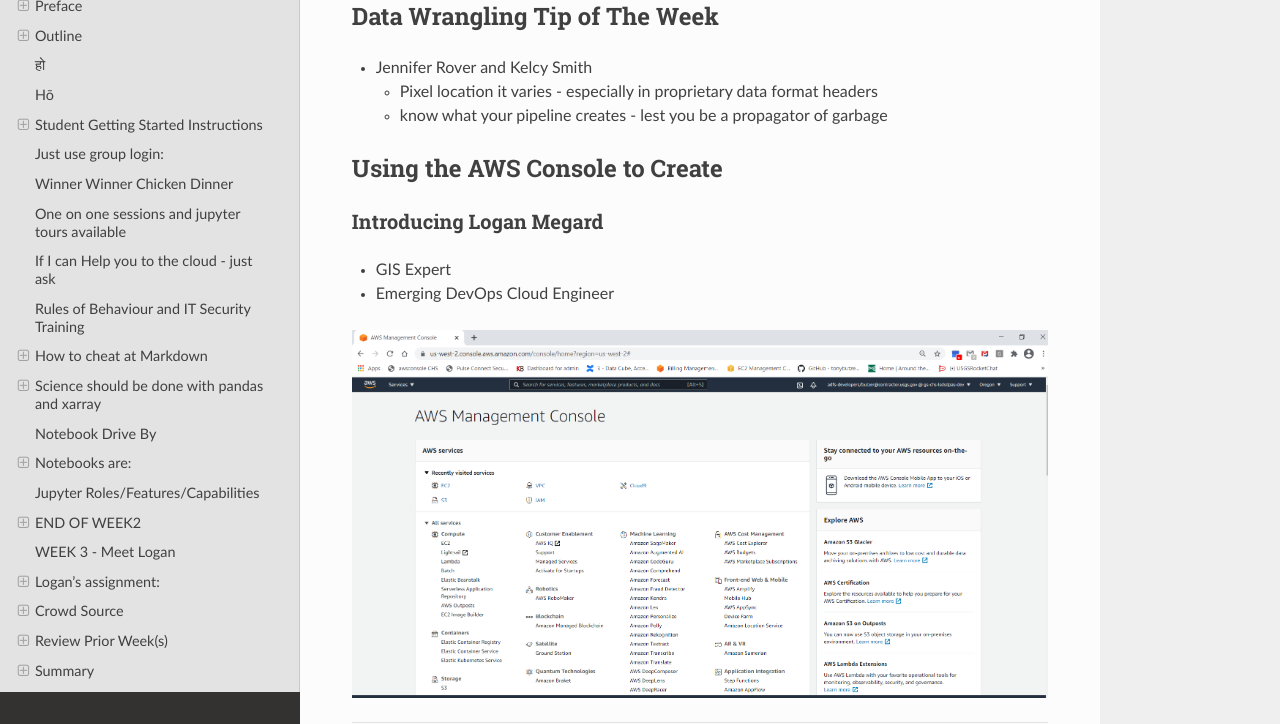
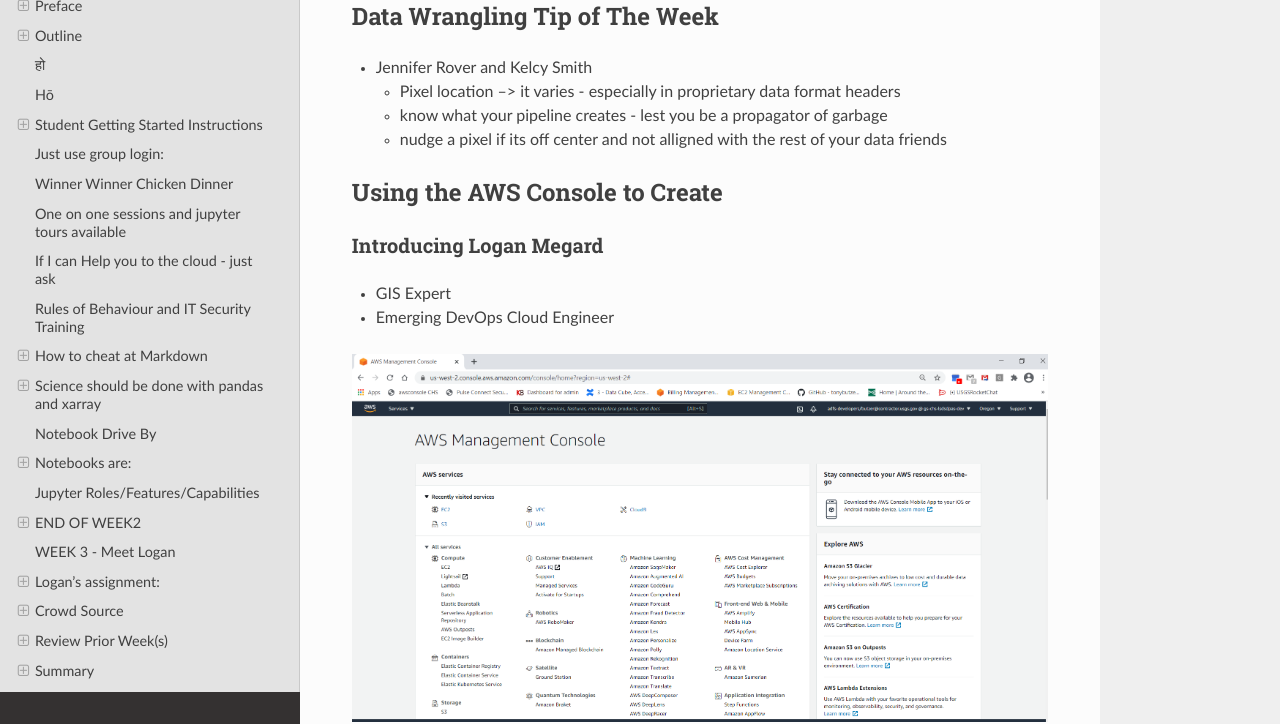
Before and after one commit to tonybutzer/harmony, a Sphinx documentation site: the page built from documentation/source/00weekbyweek.md, in a window 1280 px wide and 900 px high, scrolled down 20678 px, cut to the strip 176-900 px from the top of the window. Built offline with Sphinx 7.4.7 and the Read the Docs theme 2.0.0, drawn with Linux system fonts in a browser that asks for light colours; pages that are not in the unit, such as notebooks, are missing from menus.

Commit message:
automatic git update from Makefile

```diff
--- a/documentation/source/00weekbyweek.md
+++ b/documentation/source/00weekbyweek.md
@@ -729,8 +729,9 @@
 
 ## Data Wrangling Tip of The Week
 - Jennifer Rover and Kelcy Smith
-	- Pixel location it varies - especially in proprietary data format headers
+	- Pixel location --> it varies - especially in proprietary data format headers
 	- know what your pipeline creates - lest you be a propagator of garbage
+	- nudge a pixel if its off center and not alligned with the rest of your data friends
 
 ## Using the AWS Console to Create
 
```
